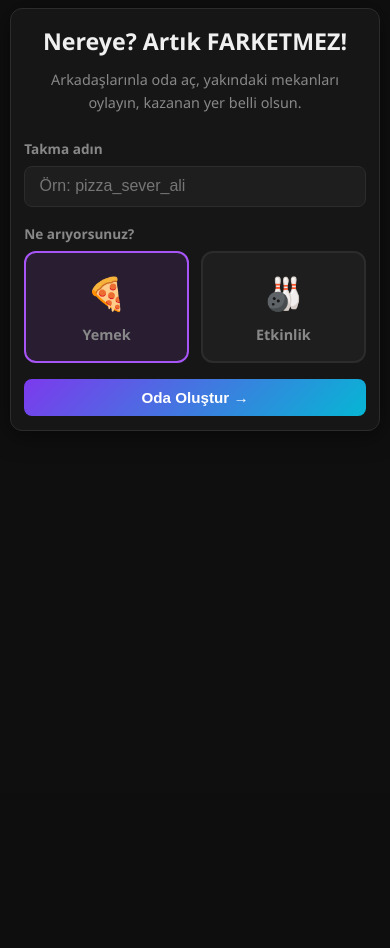
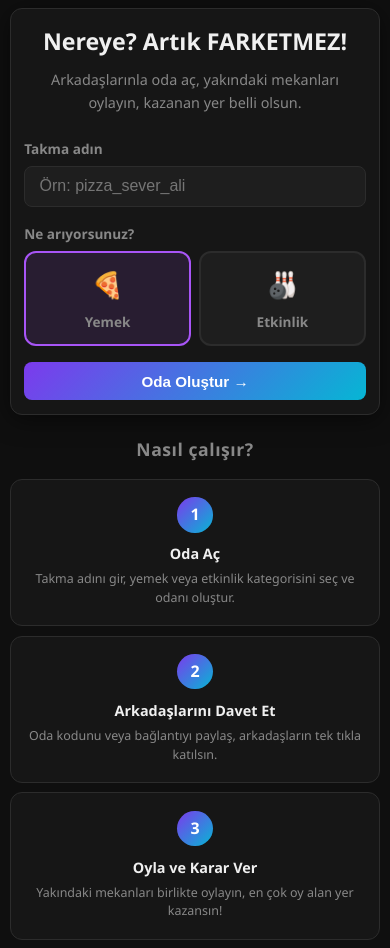
Before and after one commit to ExaelXage/farketmez, a Flask app: page / in a window 390 px wide. Shown: the part 51-999 px from the top of the page. Before the commit the page ends 482 px from the top, so only its background shows below. Run offline with Flask 3, Linux system fonts and the light colour scheme; some libraries are stand-ins or nearby versions.

Commit message:
Mobile fixes, perf: lazy-load scripts, add how-it-works section
Performance:
- Move Socket.IO + app.js out of base.html into room.html only;
  index and join pages no longer load ~80KB of unused JS

Mobile fixes:
- iOS zoom prevention: place-search input forced to 16px
- Invite box: nowrap + text-overflow:ellipsis, button flex-shrink:0
- places-header-actions: flex-wrap + smaller gap
- radius-opt: tighter padding on narrow screens
- category-card: smaller icon/padding on mobile
- 380px breakpoint: step card, radius, header improvements
- theme-color meta updated to #0f0f0f; added apple/mobile-web-app-capable

"Nasıl çalışır?" section (index.html):
- 3 steps with gradient numbered circles: Oda Aç / Davet Et / Oyla
- Stacks to single column on mobile (<700px)

Co-Authored-By: Claude Sonnet 4.6 <noreply@anthropic.com>

```diff
--- a/static/css/style.css
+++ b/static/css/style.css
@@ -654,6 +654,55 @@ input[type="text"]:focus { outline: none; border-color: var(--accent); }
 .rank-name  { flex: 1; font-size: .9rem; font-weight: 600; }
 .rank-score { font-size: .85rem; font-weight: 700; color: var(--accent); white-space: nowrap; }
 
+/* ===== Nasıl çalışır? ===== */
+.how-it-works {
+  max-width: 480px;
+  margin: 1.75rem auto 0;
+}
+.how-title {
+  font-size: 1.1rem;
+  font-weight: 700;
+  text-align: center;
+  margin-bottom: 1rem;
+  color: var(--text-muted);
+  letter-spacing: .03em;
+}
+.steps {
+  display: flex;
+  gap: .85rem;
+}
+.step {
+  flex: 1;
+  background: var(--surface);
+  border: 1px solid var(--border);
+  border-radius: var(--radius);
+  padding: 1.1rem .85rem;
+  text-align: center;
+}
+.step-num {
+  display: inline-flex;
+  align-items: center;
+  justify-content: center;
+  width: 2.2rem;
+  height: 2.2rem;
+  border-radius: 50%;
+  background: var(--gradient);
+  color: #fff;
+  font-size: 1rem;
+  font-weight: 800;
+  margin-bottom: .6rem;
+}
+.step-title {
+  font-size: .9rem;
+  font-weight: 700;
+  margin-bottom: .3rem;
+}
+.step-desc {
+  font-size: .78rem;
+  color: var(--text-muted);
+  line-height: 1.5;
+}
+
 /* ===== Mobile ===== */
 @media (max-width: 700px) {
   .container { margin: .5rem auto; padding: 0 .6rem; }
@@ -692,20 +741,27 @@ input[type="text"]:focus { outline: none; border-color: var(--accent); }
   .card    { padding: .85rem; }
 
   /* Header */
-  .site-header { padding: .6rem 1rem; }
+  .site-header { padding: .6rem 1rem; gap: .6rem; }
   .site-header .tagline { display: none; }
   .logo { font-size: 1.2rem; }
 
   /* Hero */
-  .card--hero h1     { font-size: 1.45rem; }
+  .card--hero h1        { font-size: 1.45rem; }
   .card--hero .subtitle { font-size: .9rem; }
 
+  /* Nasıl çalışır — dar ekranda tek kolon */
+  .steps { flex-direction: column; gap: .6rem; }
+  .how-it-works { margin-top: 1.25rem; }
+
   /* Mekan kartları */
-  .place-card   { flex-wrap: wrap; gap: .4rem; }
-  .place-info   { flex: 1; min-width: 0; }
+  .place-card      { flex-wrap: wrap; gap: .4rem; }
+  .place-info      { flex: 1; min-width: 0; }
   .place-name-link { font-size: .95rem; }
-  .vote-actions { width: 100%; justify-content: flex-end; padding-top: .25rem; border-top: 1px solid var(--border); }
-  .btn--vote    { flex: 1; padding: .65rem 0; font-size: 1.3rem; min-height: 48px; }
+  .vote-actions    {
+    width: 100%; justify-content: flex-end;
+    padding-top: .25rem; border-top: 1px solid var(--border);
+  }
+  .btn--vote { flex: 1; padding: .65rem 0; font-size: 1.3rem; min-height: 48px; }
 
   /* Filtre chips yatay scroll */
   .filter-bar {
@@ -718,12 +774,12 @@ input[type="text"]:focus { outline: none; border-color: var(--accent); }
   .filter-bar::-webkit-scrollbar { display: none; }
   .filter-chip { flex-shrink: 0; padding: .35rem .9rem; font-size: .82rem; }
 
-  /* Mekan arama kutusu */
-  .place-search-box input { font-size: .9rem; padding: .5rem .75rem; }
+  /* Mekan arama — iOS zoom önleme (16px altı font zoom tetikler) */
+  .place-search-box input { font-size: 16px; padding: .5rem .75rem; }
 
   /* Oy sayacı ve butonlar */
-  .places-header-top    { flex-wrap: wrap; gap: .4rem; }
-  .places-header-actions { flex-wrap: wrap; }
+  .places-header-top     { flex-wrap: wrap; gap: .4rem; }
+  .places-header-actions { flex-wrap: wrap; gap: .35rem; }
   .btn--sm { min-height: 36px; padding: .35rem .75rem; }
 
   /* Sonuç ekranı */
@@ -739,17 +795,30 @@ input[type="text"]:focus { outline: none; border-color: var(--accent); }
 
   /* Radius seçici */
   .radius-options { gap: .35rem; }
-  .radius-opt span { padding: .35rem .6rem; font-size: .82rem; }
+  .radius-opt span { padding: .35rem .4rem; font-size: .78rem; }
 
-  /* Davet kutusu */
-  .invite-box { flex-wrap: wrap; gap: .4rem; }
-  .invite-box input { min-width: 0; flex: 1; font-size: .8rem; }
+  /* Davet kutusu — URL'nin taşmaması için */
+  .invite-box { flex-wrap: nowrap; gap: .4rem; }
+  .invite-box input {
+    min-width: 0; flex: 1; font-size: .75rem;
+    overflow: hidden; text-overflow: ellipsis;
+  }
+  .invite-box .btn { flex-shrink: 0; }
+
+  /* Kategori seçici */
+  .category-picker { gap: .5rem; }
+  .category-card   { padding: .75rem .5rem; font-size: .85rem; }
+  .category-icon   { font-size: 1.6rem; }
 }
 
 /* Çok küçük ekranlar (≤380px) */
 @media (max-width: 380px) {
-  .card { padding: .7rem; }
-  .winner-name { font-size: 1.25rem; }
-  .btn--vote { font-size: 1.1rem; }
+  .card          { padding: .7rem; }
+  .winner-name   { font-size: 1.25rem; }
+  .btn--vote     { font-size: 1.1rem; }
   .card--hero h1 { font-size: 1.2rem; }
+  .step          { padding: .85rem .6rem; }
+  .radius-opt span { font-size: .72rem; padding: .3rem .25rem; }
+  .places-header-top { gap: .3rem; }
+  .votes-remaining   { font-size: .72rem; }
 }
--- a/templates/base.html
+++ b/templates/base.html
@@ -3,8 +3,10 @@
 <head>
   <meta charset="UTF-8" />
   <meta name="viewport" content="width=device-width, initial-scale=1.0" />
-  <meta name="theme-color" content="#0f0f13" />
+  <meta name="theme-color" content="#0f0f0f" />
   <meta name="description" content="Nereye gideceksiniz? Artık farketmez — grup oylamasıyla karar verin." />
+  <meta name="apple-mobile-web-app-capable" content="yes" />
+  <meta name="mobile-web-app-capable" content="yes" />
   <title>{% block title %}Farketmez{% endblock %}</title>
   <link rel="stylesheet" href="{{ url_for('static', filename='css/style.css') }}" />
   {% block head %}{% endblock %}
@@ -19,8 +21,6 @@
     {% block content %}{% endblock %}
   </main>
 
-  <script src="https://cdn.socket.io/4.7.5/socket.io.min.js"></script>
   {% block scripts %}{% endblock %}
-  <script src="{{ url_for('static', filename='js/app.js') }}"></script>
 </body>
 </html>
--- a/templates/index.html
+++ b/templates/index.html
@@ -36,4 +36,25 @@
     <button type="submit" class="btn btn--primary btn--full">Oda Oluştur →</button>
   </form>
 </div>
+
+<div class="how-it-works">
+  <h2 class="how-title">Nasıl çalışır?</h2>
+  <div class="steps">
+    <div class="step">
+      <span class="step-num">1</span>
+      <h3 class="step-title">Oda Aç</h3>
+      <p class="step-desc">Takma adını gir, yemek veya etkinlik kategorisini seç ve odanı oluştur.</p>
+    </div>
+    <div class="step">
+      <span class="step-num">2</span>
+      <h3 class="step-title">Arkadaşlarını Davet Et</h3>
+      <p class="step-desc">Oda kodunu veya bağlantıyı paylaş, arkadaşların tek tıkla katılsın.</p>
+    </div>
+    <div class="step">
+      <span class="step-num">3</span>
+      <h3 class="step-title">Oyla ve Karar Ver</h3>
+      <p class="step-desc">Yakındaki mekanları birlikte oylayın, en çok oy alan yer kazansın!</p>
+    </div>
+  </div>
+</div>
 {% endblock %}
--- a/templates/room.html
+++ b/templates/room.html
@@ -212,6 +212,7 @@
 
 {% block scripts %}
 <script src="https://unpkg.com/leaflet@1.9.4/dist/leaflet.js"></script>
+<script src="https://cdn.socket.io/4.7.5/socket.io.min.js"></script>
 <script>
   const ROOM_CODE      = "{{ room.code }}";
   const ROOM_STATUS    = "{{ room.status }}";
@@ -224,4 +225,5 @@
   const ROOM_CATEGORY  = "{{ room.category }}";
   const IS_OWNER       = {{ participant.is_owner | tojson }};
 </script>
+<script src="{{ url_for('static', filename='js/app.js') }}"></script>
 {% endblock %}
```
